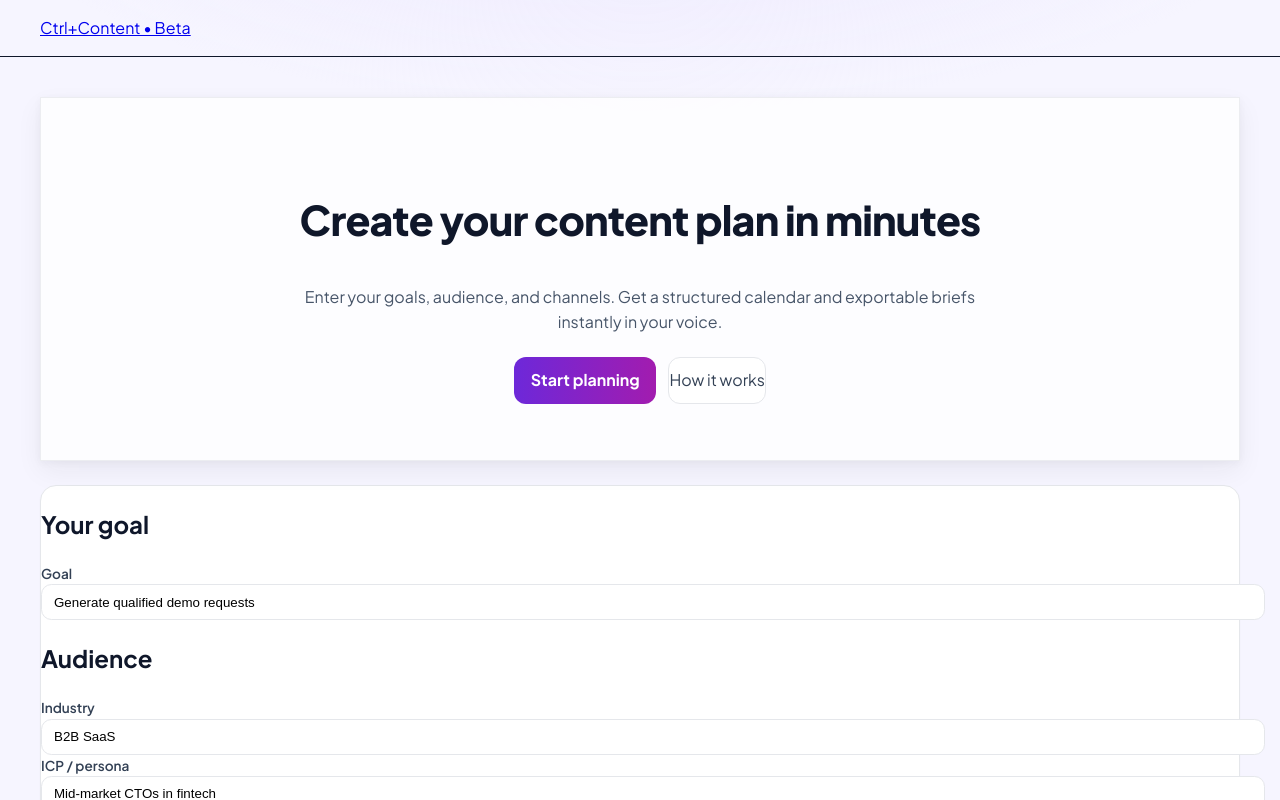
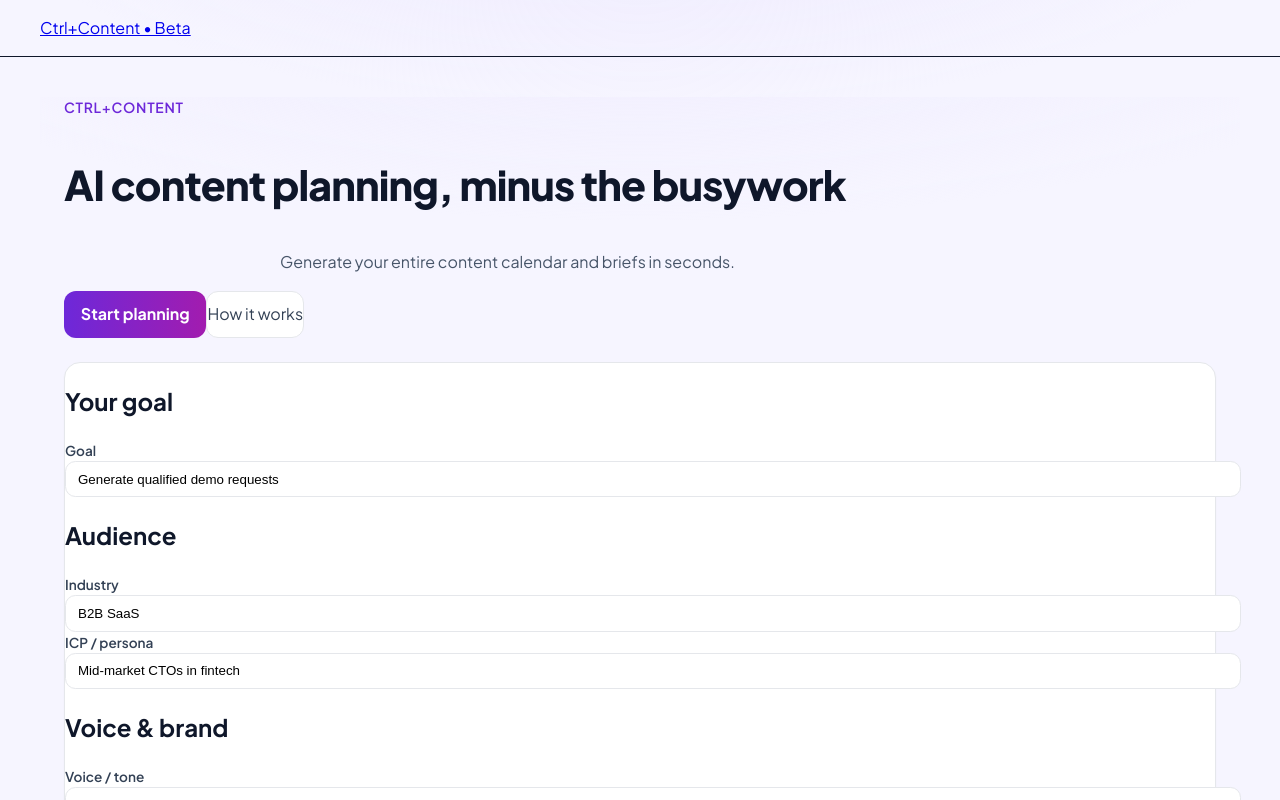
Before and after one commit to ctrlcontent/b2b-content-strategist, a Next.js app: page / in a window 1280 px wide. Shown: the top 800 px of the page. Built offline with nearby package versions, Linux system fonts and the light colour scheme.

Commit message:
feat: redesign hero section for premium SaaS feel

```diff
--- a/app/globals.css
+++ b/app/globals.css
@@ -114,5 +114,17 @@ th,td{vertical-align:top}
 .cc-h1 { font-size: clamp(32px, 3.2vw, 44px); font-weight: 800; letter-spacing: -0.02em; }
 .cc-lead { color:#475569; max-width: 720px; margin-inline:auto; }
 
-/* Make hero look balanced inside the centered container */
-.glass > .cc-inner { padding: 56px 0; }
+/* Hero */
+.cc-hero {
+  background:
+    radial-gradient(1400px 520px at 50% -240px, #ede9fe 0, rgba(237,233,254,0) 70%),
+    var(--cc-bg);
+}
+.cc-eyebrow {
+  display:block;
+  font-size:.875rem;
+  font-weight:600;
+  letter-spacing:.05em;
+  text-transform:uppercase;
+  color:var(--cc-primary);
+}
--- a/app/page.js
+++ b/app/page.js
@@ -3,6 +3,7 @@
 
 import { useState } from "react";
 import Link from "next/link";
+import Image from "next/image";
 import PlanView from "./components/PlanView";
 
 /* ---------------------- ICS builder ---------------------- */
@@ -111,32 +112,36 @@ export default function Home() {
   return (
     <>
       {/* HERO */}
-      <section className="cc-mb-24">
-        <div className="glass relative overflow-hidden rounded-3xl">
-          <div
-            className="absolute inset-0 opacity-[0.35] pointer-events-none"
-            style={{
-              background:
-                "radial-gradient(1200px 420px at 50% -380px, #ede9fe 0, rgba(237,233,254,0) 60%)",
-            }}
-          />
-          <div className="cc-container cc-inner text-center">
-            <h1 className="cc-h1">Create your content plan in minutes</h1>
-            <p className="cc-lead" style={{marginTop:'12px'}}>
-              Enter your goals, audience, and channels. Get a structured calendar and
-              exportable briefs instantly in your voice.
-            </p>
-            <div style={{marginTop:'22px', display:'flex', gap:'12px', justifyContent:'center'}}>
-              <Link href="#planner" className="btn">Start planning</Link>
-              <Link href="#how-it-works" className="ghost-btn px-4 py-2 text-sm">How it works</Link>
+      <section className="cc-hero cc-mb-24">
+        <div className="cc-container">
+          <div className="grid items-center gap-12 py-20 md:grid-cols-2 md:py-32">
+            <div>
+              <span className="cc-eyebrow">Ctrl+Content</span>
+              <h1 className="cc-h1 mt-2">AI content planning, minus the busywork</h1>
+              <p className="cc-lead mt-4">
+                Generate your entire content calendar and briefs in seconds.
+              </p>
+              <div className="mt-8 flex gap-3">
+                <Link href="#planner" className="btn">Start planning</Link>
+                <Link href="#how-it-works" className="ghost-btn px-4 py-2 text-sm">How it works</Link>
+              </div>
+            </div>
+            <div className="hidden md:block">
+              <Image
+                src="/globe.svg"
+                alt=""
+                width={500}
+                height={500}
+                className="mx-auto w-full max-w-sm"
+              />
             </div>
           </div>
         </div>
       </section>
 
       {/* PLANNER */}
-      <section id="planner">
-        <form onSubmit={onSubmit} className="card p-8 grid gap-8">
+      <section id="planner" className="cc-container">
+        <form onSubmit={onSubmit} className="card p-8 md:p-10 grid gap-8 max-w-3xl mx-auto">
           {/* Goal */}
           <div>
             <h2 className="text-xl font-semibold mb-2">Your goal</h2>
```
